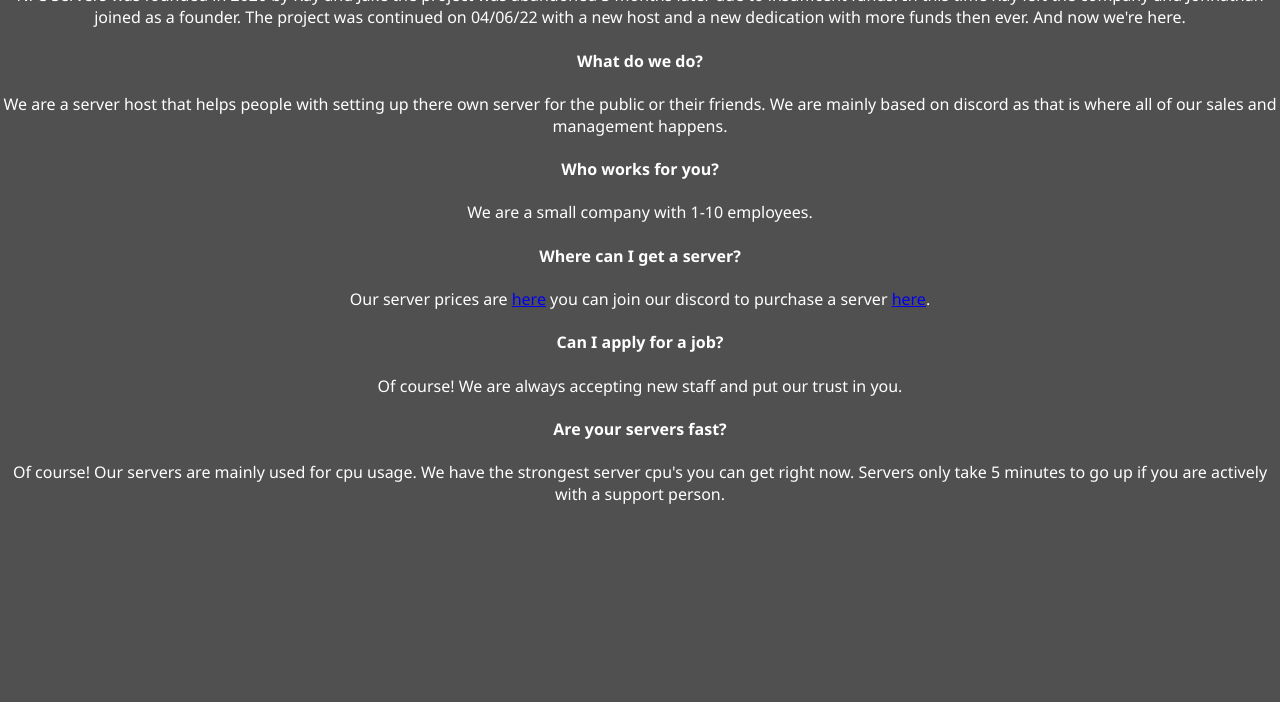
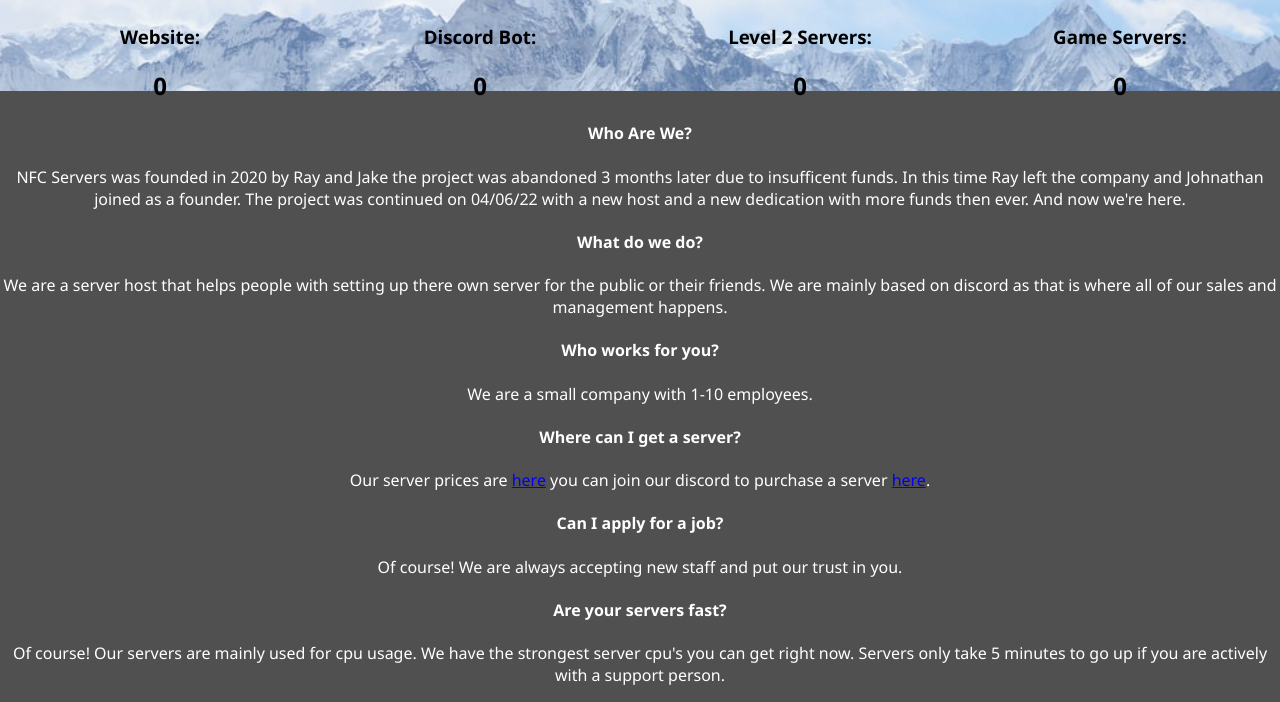
Before and after one commit to RG2N/NFCHosting, a plain HTML site: page index.html in a window 1280 px wide. Shown: the part 249-951 px from the top of the page. Before the commit the page ends 800 px from the top, so only its background shows below. Drawn offline with nearby package versions, Linux system fonts and the light colour scheme.

Commit message:
css updates.

```diff
--- a/index.html
+++ b/index.html
@@ -1,4 +1,19 @@
 <html>
+  <style>
+    .parallax {
+      /* The image used */
+      background-image: url("images/parallax1.jpg");
+
+      /* Set a specific height */
+      min-height: 150px;
+
+      /* Create the parallax scrolling effect */
+      background-attachment: fixed;
+      background-position: center;
+      background-repeat: no-repeat;
+      background-size: cover;
+    }
+  </style>
   <!-- Global site tag (gtag.js) - Google Analytics -->
   <script async src="https://www.googletagmanager.com/gtag/js?id=G-71MNT22FZ4"></script>
   <script>
@@ -34,6 +49,27 @@
     <center>
       <h1>NFC Hosting.</h1>
       <h2>Fast Reliable Servers.</h2>
+      <div class="parallax">
+        <center>
+          <h1 style="color:black;">Current Server Count:</h1>
+          <div style="float:left;width:25%;color:black;">
+            <h3>Website:</h3>
+            <h2>0</h2>
+          </div>
+          <div style="float:left;width:25%;color:black;">
+            <h3>Discord Bot:</h3>
+            <h2>0</h2>
+          </div>
+          <div style="float:left;width:25%;color:black;">
+            <h3>Level 2 Servers:</h3>
+            <h2>0</h2>
+          </div>
+          <div style="float:right;width:25%;color:black;">
+            <h3>Game Servers:</h3>
+            <h2>0</h2>
+          </div>
+        </center>
+      </div>
       <h4>
         Who Are We?
       </h4>
```
Also changed, not shown: prices.html (+17 -3 lines), images/parallax1.jpg (added).
